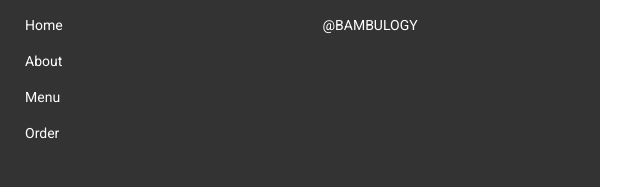
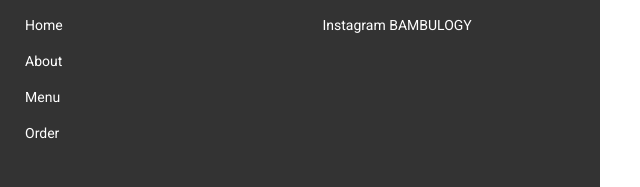
Before and after one commit to BAMBULOGY/beranda, a plain HTML site: page index.html in a window 1280 px wide. Shown: the part 3238-3425 px from the top of the page, 640-1280 px from the left. Drawn offline with nearby package versions, Linux system fonts and the light colour scheme.

Commit message:
Update index.html

```diff
--- a/index.html
+++ b/index.html
@@ -329,7 +329,7 @@
 
           <li>
 
-            <a href="https://www.instagram.com/bambulogy.eats/profilecard/?igsh=cnMzYTRqeXZiNThw" target="_blank">@BAMBULOGY</a>
+            <a href="https://www.instagram.com/bambulogy.eats/profilecard/?igsh=cnMzYTRqeXZiNThw" target="_blank">  Instagram BAMBULOGY</a>
           </li>
 
         </ul>
```
